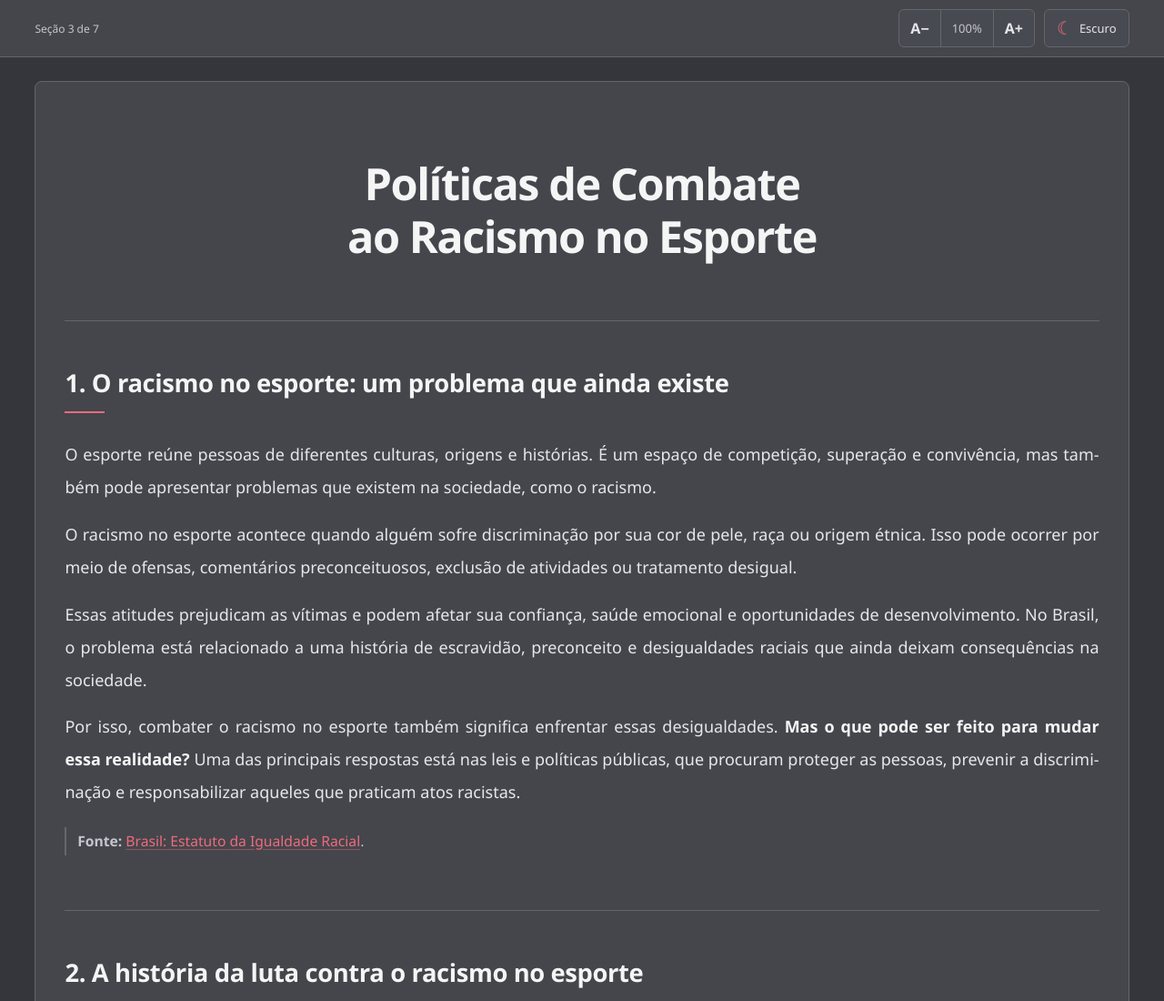
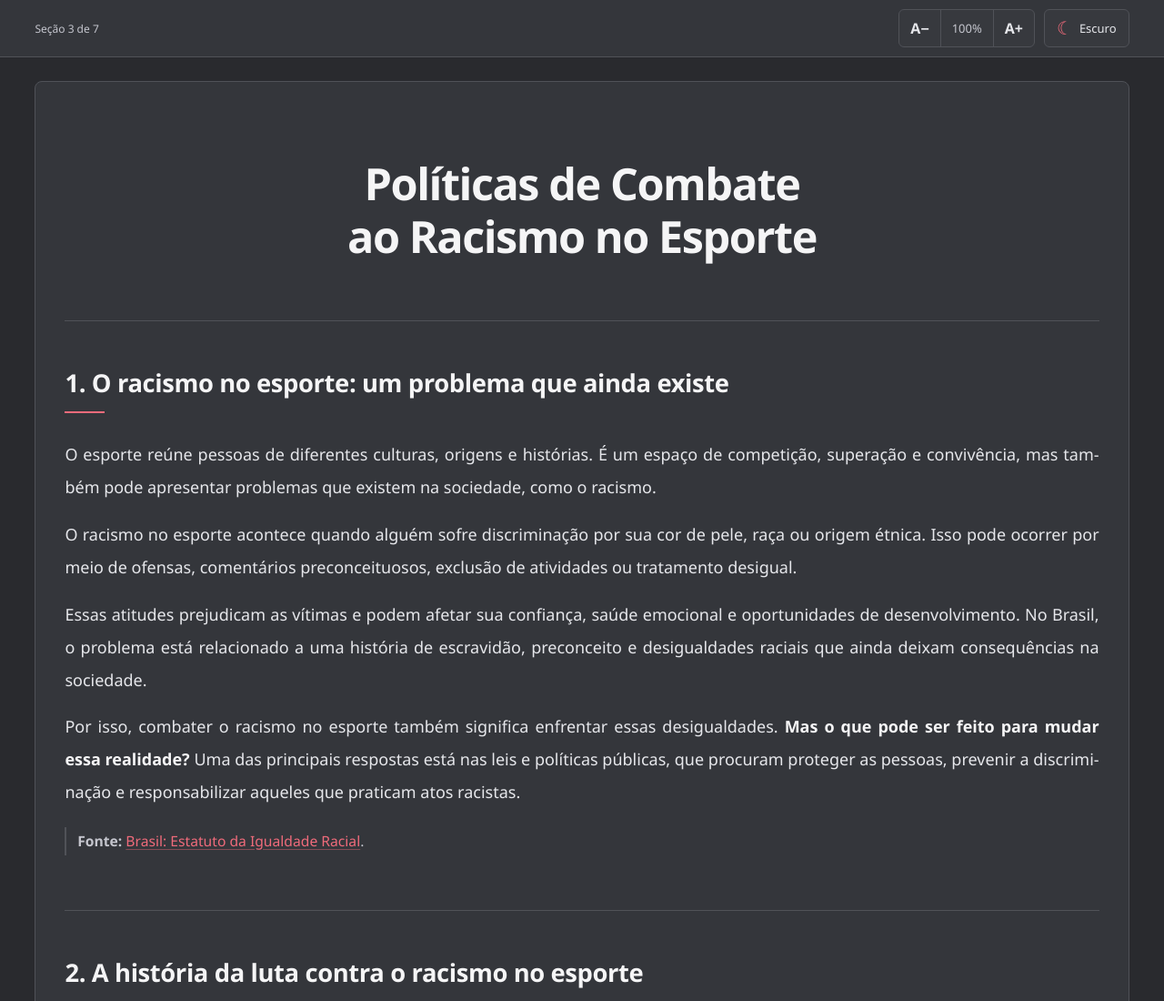
Before and after one commit to henriqueocampospinarello-bot/politics, a plain HTML site: page index.html in a window 1280 px wide. Shown: the top 1100 px of the page at 91% size. Drawn offline with Linux system fonts and the light colour scheme.

Commit message:
Ajustar o tema cinza para grafite próximo do preto

```diff
--- a/index.html
+++ b/index.html
@@ -5,16 +5,16 @@
 <head>
 <meta charset="utf-8"/>
 <meta content="width=device-width, initial-scale=1" name="viewport"/>
-<meta content="#35363b" name="theme-color"/>
+<meta content="#292a2e" name="theme-color"/>
 <meta content="Pesquisa de Educação Física sobre políticas de combate ao racismo no esporte e legislação brasileira." name="description"/>
 <title>Políticas de Combate ao Racismo no Esporte</title>
 <style>/* Layout editorial leve: leitura longa com hierarquia visual discreta. */
 :root {
   color-scheme: dark;
-  --bg: #35363b; --paper: #44464c; --muted: #3d3f45;
+  --bg: #292a2e; --paper: #34363b; --muted: #303136;
   --ink: #e6e7eb; --heading: #f5f5f6; --secondary: #c5c6ce;
-  --border: #64666c; --accent: #f06b7b; --accent-hover: #ff91a0;
-  --control: #484a51; --reader-scale: 1; --base-size: 18px;
+  --border: #505258; --accent: #f06b7b; --accent-hover: #ff91a0;
+  --control: #37393e; --reader-scale: 1; --base-size: 18px;
 }
 :root[data-theme="escuro"] {
   color-scheme: dark;
@@ -160,7 +160,7 @@ button:focus-visible, a:focus-visible { outline: 2px solid var(--accent); outlin
     themeLabel.textContent = dark ? 'Cinza' : 'Escuro';
     buttons.theme.setAttribute('aria-label', dark ? 'Ativar tema cinza' : 'Ativar tema escuro');
     buttons.theme.setAttribute('aria-pressed', String(dark));
-    themeMeta.setAttribute('content', dark ? '#1b1b1e' : '#35363b');
+    themeMeta.setAttribute('content', dark ? '#1b1b1e' : '#292a2e');
     if (persist) setSetting(KEYS.theme, dark ? 'escuro' : 'claro');
   };
   let scale = parseFloat(getSetting(KEYS.scale) || '1');
```
